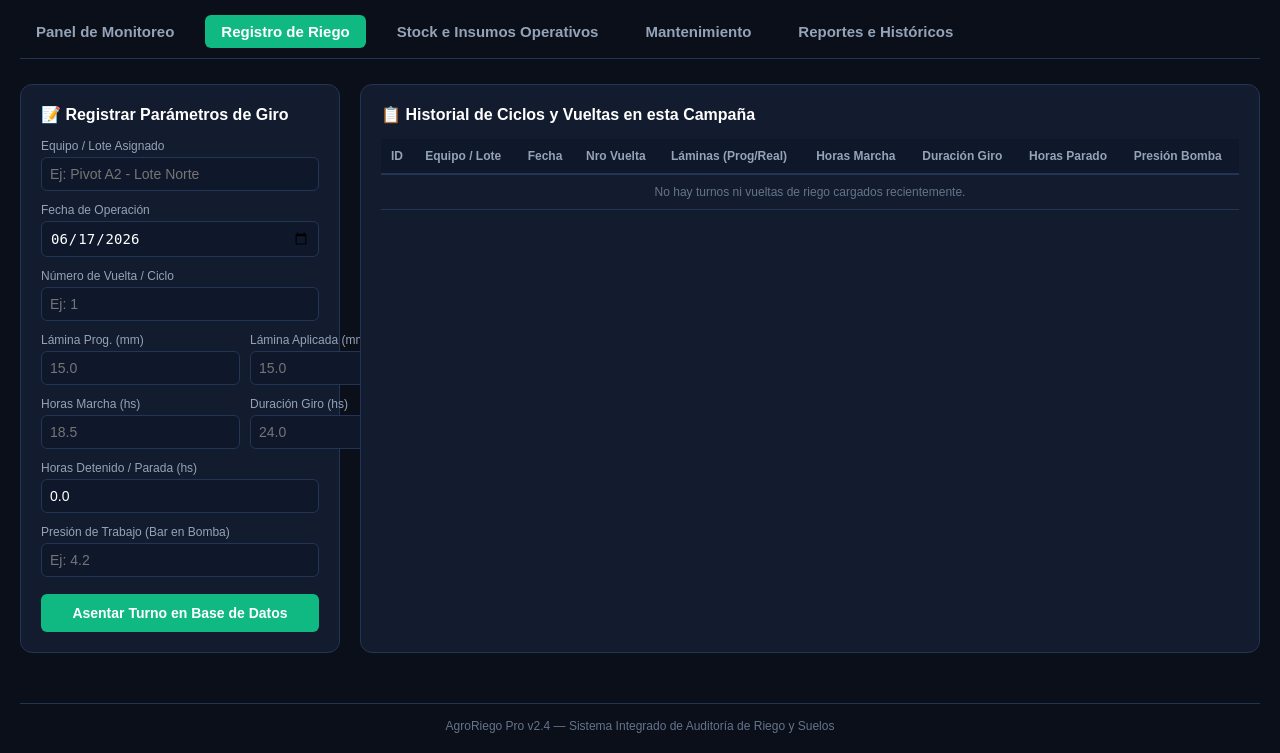
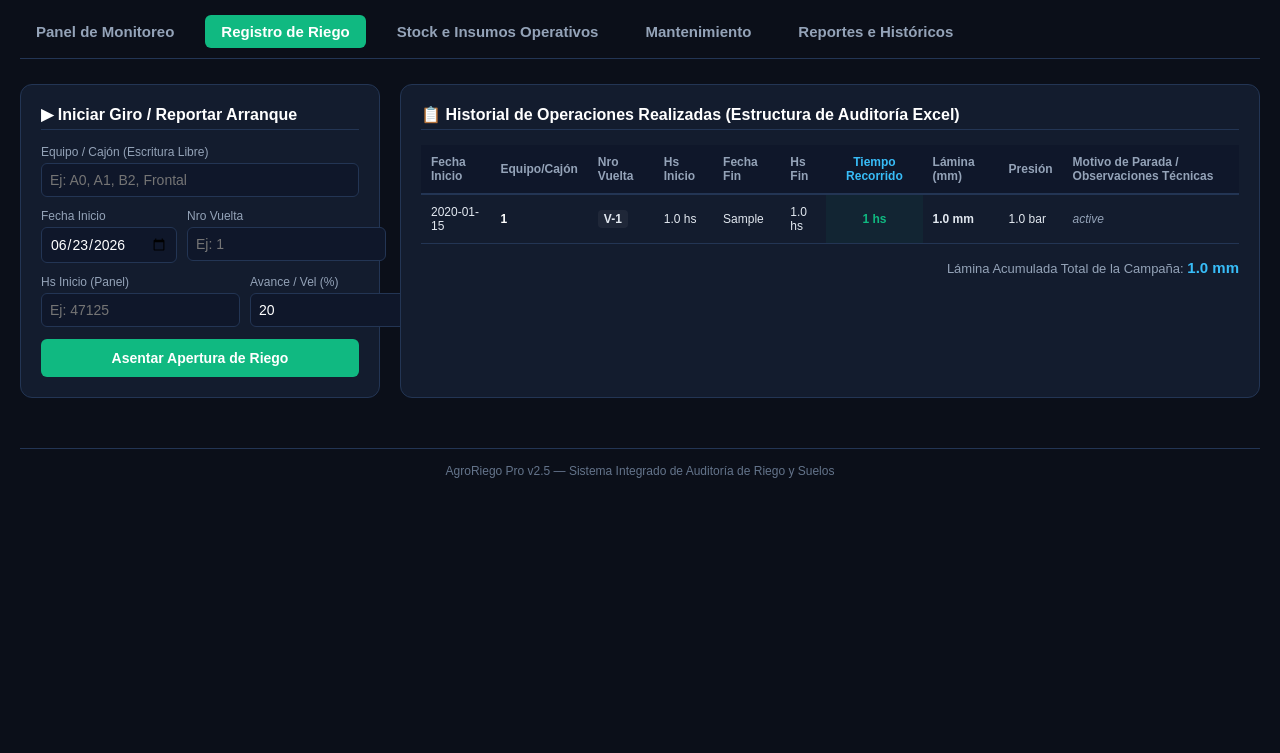
Before and after one commit to Agro-Cloud-Riego/Agro-Cloud-Riego, a Flask app: page /registrar-riego in a window 1280 px wide. Shown: the part 65-818 px from the top of the page. After the commit the page ends 543 px from the top, so only its background shows below. Run offline with Flask 3, Linux system fonts and the light colour scheme; the visitor is signed in with stand-in values (Sample User, id 1); tables that the repository leaves empty hold one stand-in row (values such as "Sample post").

Commit message:
registrar_riego.html

```diff
--- a/templates/registrar_riego.html
+++ b/templates/registrar_riego.html
@@ -23,27 +23,29 @@
         .nav-link:hover { color: #fff; background: var(--bg-tarjeta); }
         .nav-link.active { color: #fff; background: var(--verde); }
 
-        .layout-riego { display: grid; grid-template-columns: 320px 1fr; gap: 20px; }
-        @media(max-width: 950px) { .layout-riego { grid-template-columns: 1fr; } }
+        .layout-riego { display: grid; grid-template-columns: 360px 1fr; gap: 20px; }
+        @media(max-width: 1150px) { .layout-riego { grid-template-columns: 1fr; } }
 
         .tarjeta { background-color: var(--bg-tarjeta); border: 1px solid var(--borde); border-radius: 12px; padding: 20px; margin-bottom: 20px; }
-        .tarjeta-titulo { font-size: 16px; font-weight: bold; color: #fff; margin-top: 0; margin-bottom: 15px; }
+        .tarjeta-titulo { font-size: 16px; font-weight: bold; color: #fff; margin-top: 0; margin-bottom: 15px; border-bottom: 1px solid var(--borde); padding-bottom: 5px; }
 
         .formulario { display: flex; flex-direction: column; gap: 12px; }
         .grupo-campo { display: flex; flex-direction: column; }
         label { font-size: 12px; color: #94a3b8; margin-bottom: 4px; }
-        input, select { background: #0f172a; border: 1px solid var(--borde); padding: 8px; color: white; border-radius: 6px; font-size: 14px; }
-        input:focus, select:focus { border-color: var(--texto-ok); outline: none; }
+        input, select, textarea { background: #0f172a; border: 1px solid var(--borde); padding: 8px; color: white; border-radius: 6px; font-size: 14px; font-family: sans-serif; }
+        input:focus, select:focus, textarea:focus { border-color: var(--texto-ok); outline: none; }
 
-        .btn-enviar { background: var(--verde); border: none; color: white; padding: 11px; font-weight: bold; border-radius: 6px; cursor: pointer; font-size: 14px; margin-top: 5px; }
-        .btn-enviar:hover { background: #059669; }
+        .btn-enviar { background: var(--verde); border: none; color: white; padding: 11px; font-weight: bold; border-radius: 6px; cursor: pointer; font-size: 14px; }
+        .btn-enviar.finalizar { background: var(--texto-ok); }
+        .btn-enviar:hover { opacity: 0.9; }
 
         .table-responsive { overflow-x: auto; }
         table { width: 100%; border-collapse: collapse; font-size: 12px; text-align: left; }
-        th { background-color: #0f172a; color: #94a3b8; padding: 10px; border-bottom: 2px solid var(--borde); }
+        th { background-color: #0f172a; color: #94a3b8; padding: 10px; border-bottom: 2px solid var(--borde); font-weight: 600; }
         td { padding: 10px; border-bottom: 1px solid var(--borde); color: #e2e8f0; }
 
         .alerta-notif { background: rgba(16, 185, 129, 0.1); border-left: 4px solid var(--verde); padding: 12px; border-radius: 4px; margin-bottom: 20px; color: #fff; font-size: 14px; }
+        .badge-marcha { background: rgba(16, 185, 129, 0.15); color: #10b981; padding: 4px 8px; border-radius: 4px; font-weight: bold; font-size: 11px; border: 1px solid rgba(16, 185, 129, 0.3); }
         footer { margin-top: 30px; text-align: center; font-size: 12px; color: #64748b; border-top: 1px solid var(--borde); padding-top: 15px; }
     </style>
 </head>
@@ -55,8 +57,8 @@
     </header>
 
     <div class="nav-principal">
-        <a href="{{ url_for('index', equipo='PIVOT-LOTE-A2') }}" class="nav-link">Panel de Monitoreo</a>
-        <a href="{{ url_for('registrar_riego', equipo='PIVOT-LOTE-A2') }}" class="nav-link active">Registro de Riego</a>
+        <a href="{{ url_for('index') }}" class="nav-link">Panel de Monitoreo</a>
+        <a href="{{ url_for('registrar_riego') }}" class="nav-link active">Registro de Riego</a>
         <a href="{{ url_for('stock') }}" class="nav-link">Stock e Insumos Operativos</a>
         <a href="{{ url_for('mantenimiento') }}" class="nav-link">Mantenimiento</a>
         <a href="{{ url_for('reportes') }}" class="nav-link">Reportes e Históricos</a>
@@ -71,50 +73,73 @@
     {% endwith %}
 
     <div class="layout-riego">
-        <div class="tarjeta" style="height: fit-content;">
-            <div class="tarjeta-titulo">📝 Registrar Parámetros de Giro</div>
-            <form method="POST" action="{{ url_for('registrar_riego', equipo='PIVOT-LOTE-A2') }}" class="formulario">
+
+        <div>
+            <div class="tarjeta">
+                <div class="tarjeta-titulo">▶ Iniciar Giro / Reportar Arranque</div>
+                <form method="POST" action="{{ url_for('registrar_riego') }}" class="formulario">
+                    <input type="hidden" name="form_accion" value="iniciar">
 
                     <div class="grupo-campo">
-                    <label>Equipo / Lote Asignado</label>
-                    <input type="text" name="equipo_id" placeholder="Ej: Pivot A2 - Lote Norte" required>
-                </div>
-
-                <div class="grupo-campo">
-                    <label>Fecha de Operación</label>
-                    <input type="date" id="fecha" name="fecha" required>
-                </div>
-
-                <div class="grupo-campo">
-                    <label>Número de Vuelta / Ciclo</label>
-                    <input type="number" name="nro_vuelta" placeholder="Ej: 1" min="1" required>
+                        <label>Equipo / Cajón (Escritura Libre)</label>
+                        <input type="text" name="equipo_id" placeholder="Ej: A0, A1, B2, Frontal" required>
                     </div>
 
                     <div style="display: grid; grid-template-columns: 1fr 1fr; gap: 10px;">
                         <div class="grupo-campo">
-                        <label>Lámina Prog. (mm)</label>
-                        <input type="number" step="0.1" name="lamina_programada" placeholder="15.0" required>
+                            <label>Fecha Inicio</label>
+                            <input type="date" name="fecha_inicio" value="{{ fecha_hoy }}" required>
                         </div>
                         <div class="grupo-campo">
-                        <label>Lámina Aplicada (mm)</label>
-                        <input type="number" step="0.1" name="lamina_mm" placeholder="15.0" required>
+                            <label>Nro Vuelta</label>
+                            <input type="number" name="nro_vuelta" placeholder="Ej: 1" min="1" required>
                         </div>
                     </div>
 
                     <div style="display: grid; grid-template-columns: 1fr 1fr; gap: 10px;">
                         <div class="grupo-campo">
-                        <label>Horas Marcha (hs)</label>
-                        <input type="number" step="0.1" name="horas_operadas" placeholder="18.5" required>
+                            <label>Hs Inicio (Panel)</label>
+                            <input type="number" step="0.1" name="hs_inicio" placeholder="Ej: 47125" required>
                         </div>
                         <div class="grupo-campo">
-                        <label>Duración Giro (hs)</label>
-                        <input type="number" step="0.1" name="duracion_vuelta" placeholder="24.0" required>
+                            <label>Avance / Vel (%)</label>
+                            <input type="number" name="avance" value="20" required>
                         </div>
                     </div>
 
+                    <button type="submit" class="btn-enviar">Asentar Apertura de Riego</button>
+                </form>
+            </div>
+
+            {% if activos %}
+            <div class="tarjeta" style="border-color: var(--texto-ok);">
+                <div class="tarjeta-titulo" style="color: var(--texto-ok);">■ Registrar Parada o Fin de Ciclo</div>
+                <form method="POST" action="{{ url_for('registrar_riego') }}" class="formulario">
+                    <input type="hidden" name="form_accion" value="finalizar">
+
                     <div class="grupo-campo">
-                    <label>Horas Detenido / Parada (hs)</label>
-                    <input type="number" step="0.1" name="horas_parada" placeholder="Ej: 0.0" value="0.0" required>
+                        <label>Seleccionar Equipo en Operación</label>
+                        <select name="registro_id" required>
+                            {% for a in activos %}
+                                <option value="{{ a.id }}">{{ a.equipo_id }} (Inició el {{ a.fecha }} — {{ a.horas_operadas }} hs)</option>
+                            {% endfor %}
+                        </select>
+                    </div>
+
+                    <div class="grupo-campo">
+                        <label>Fecha Fin (Cierre)</label>
+                        <input type="date" name="fecha_fin" value="{{ fecha_hoy }}" required>
+                    </div>
+
+                    <div style="display: grid; grid-template-columns: 1fr 1fr; gap: 10px;">
+                        <div class="grupo-campo">
+                            <label>Hs Fin (Panel)</label>
+                            <input type="number" step="0.1" name="hs_fin" placeholder="Ej: 47234" required>
+                        </div>
+                        <div class="grupo-campo">
+                            <label>Lámina Real (mm)</label>
+                            <input type="number" step="0.1" name="lamina_mm" placeholder="20.0" required>
+                        </div>
                     </div>
 
                     <div class="grupo-campo">
@@ -122,56 +147,80 @@
                         <input type="number" step="0.1" name="presion_bar" placeholder="Ej: 4.2" required>
                     </div>
 
-                <button type="submit" class="btn-enviar">Asentar Turno en Base de Datos</button>
+                    <div class="grupo-campo">
+                        <label>Motivo de Parada / Observación Técnica</label>
+                        <textarea name="observacion" rows="2" placeholder="Ej: Completó vuelta normal / Falla de presión / Corte de luz" required></textarea>
+                    </div>
+
+                    <button type="submit" class="btn-enviar finalizar">Asentar Cierre y Calcular Horas</button>
                 </form>
+            </div>
+            {% endif %}
         </div>
 
         <div class="tarjeta">
-            <div class="tarjeta-titulo">📋 Historial de Ciclos y Vueltas en esta Campaña</div>
+            <div class="tarjeta-titulo">📋 Historial de Operaciones Realizadas (Estructura de Auditoría Excel)</div>
+
+            {% if activos %}
+            <div style="margin-bottom: 20px;">
+                <span style="font-size: 13px; color: var(--amarillo); font-weight: bold;">⚠️ Equipos activos operando actualmente en lotes:</span>
+                <div style="display: flex; gap: 10px; margin-top: 6px; flex-wrap: wrap;">
+                    {% for a in activos %}
+                        <span class="badge-marcha">⚙️ {{ a.equipo_id }} (V-{{ a.nro_vuelta if a.nro_vuelta else '-' }}) — Inicial: {{ a.horas_operadas }} hs</span>
+                    {% endfor %}
+                </div>
+            </div>
+            {% endif %}
+
             <div class="table-responsive">
                 <table>
                     <thead>
                         <tr>
-                            <th>ID</th>
-                            <th>Equipo / Lote</th>
-                            <th>Fecha</th>
+                            <th>Fecha Inicio</th>
+                            <th>Equipo/Cajón</th>
                             <th>Nro Vuelta</th>
-                            <th>Láminas (Prog/Real)</th>
-                            <th>Horas Marcha</th>
-                            <th>Duración Giro</th>
-                            <th>Horas Parado</th>
-                            <th>Presión Bomba</th>
+                            <th>Hs Inicio</th>
+                            <th>Fecha Fin</th>
+                            <th>Hs Fin</th>
+                            <th style="color: var(--texto-ok); text-align: center;">Tiempo Recorrido</th>
+                            <th>Lámina (mm)</th>
+                            <th>Presión</th>
+                            <th>Motivo de Parada / Observaciones Técnicas</th>
                         </tr>
                     </thead>
                     <tbody>
-                        {% for r in riegos %}
+                        {% for h in historial %}
                         <tr>
-                            <td><code>#{{ r.id }}</code></td>
-                            <td><span style="color: var(--texto-ok); font-weight: bold;">{{ r.equipo_id }}</span></td>
-                            <td>{{ r.fecha }}</td>
-                            <td><strong style="color: #fff; background: rgba(255,255,255,0.05); padding: 3px 6px; border-radius: 4px;">V-{{ r.nro_vuelta if r.nro_vuelta else '-' }}</strong></td>
-                            <td>{{ r.lamina_programada }} / <strong style="color: var(--texto-ok);">{{ r.lamina_mm }} mm</strong></td>
-                            <td>{{ r.horas_operadas }} hs</td>
-                            <td style="color: var(--verde); font-weight: bold;">{{ r.duracion_vuelta if r.duracion_vuelta else '-' }} hs</td>
-                            <td style="color: var(--amarillo);">{{ r.horas_parada if r.horas_parada else '0.0' }} hs</td>
-                            <td>{{ r.presion_bar }} bar</td>
+                            <td>{{ h.fecha_inicio }}</td>
+                            <td><strong style="color: #fff;">{{ h.equipo_id }}</strong></td>
+                            <td><span style="background: rgba(255,255,255,0.05); padding: 2px 6px; border-radius: 4px; font-weight: bold;">V-{{ h.nro_vuelta if h.nro_vuelta else '-' }}</span></td>
+                            <td>{{ h.hs_inicio }} hs</td>
+                            <td>{{ h.fecha_fin if h.fecha_fin else '-' }}</td>
+                            <td>{{ h.hs_fin if h.hs_fin else '-' }} hs</td>
+                            <td style="color: var(--verde); font-weight: bold; text-align: center; background: rgba(16, 185, 129, 0.05);">
+                                {{ h.tiempo_recorrido if h.tiempo_recorrido else '0' }} hs
+                            </td>
+                            <td><strong>{{ h.lamina }} mm</strong></td>
+                            <td>{{ h.presion_bar if h.presion_bar else '0.0' }} bar</td>
+                            <td style="color: #94a3b8; font-style: italic;">{{ h.observacion }}</td>
                         </tr>
                         {% endfor %}
-                        {% if not riegos %}
-                            <tr><td colspan="9" style="text-align: center; color: #64748b;">No hay turnos ni vueltas de riego cargados recientemente.</td></tr>
+                        {% if not historial %}
+                            <tr><td colspan="10" style="text-align: center; color: #64748b; padding: 20px;">No hay registros históricos completados todavía en esta campaña.</td></tr>
                         {% endif %}
                     </tbody>
                 </table>
             </div>
+
+            <div style="margin-top: 15px; font-size: 13px; color: #94a3b8; text-align: right;">
+                Lámina Acumulada Total de la Campaña: <strong style="color: var(--texto-ok); font-size: 15px;">{{ total_acumulado_mm }} mm</strong>
             </div>
         </div>
 
-    <script>
-        document.getElementById('fecha').valueAsDate = new Date();
-    </script>
+    </div>
 
     <footer>
-        AgroRiego Pro v2.4 — Sistema Integrado de Auditoría de Riego y Suelos
+        AgroRiego Pro v2.5 — Sistema Integrado de Auditoría de Riego y Suelos
     </footer>
 </body>
 </html>
```
Lines whose indentation alone changed are shown as unchanged.
